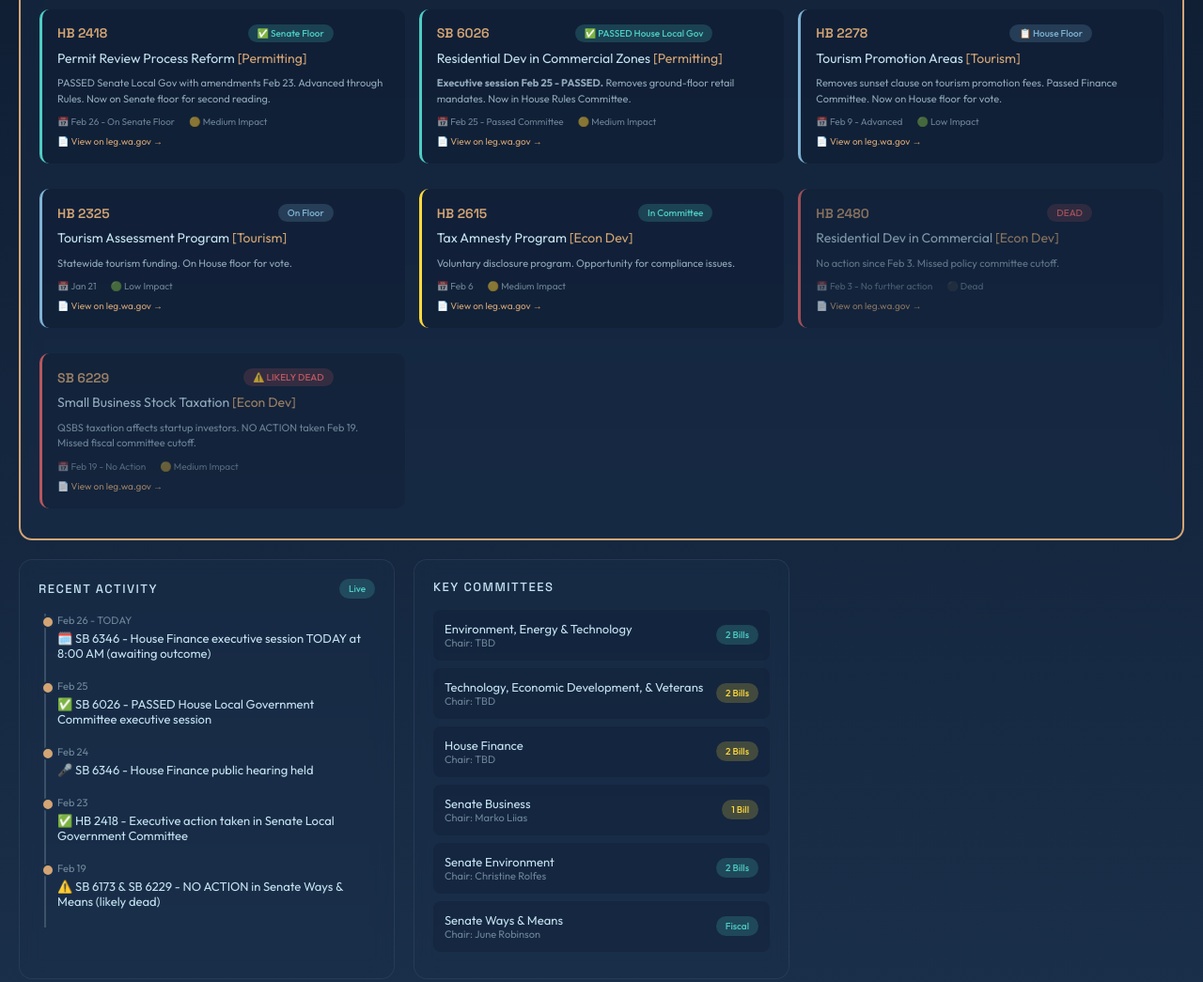
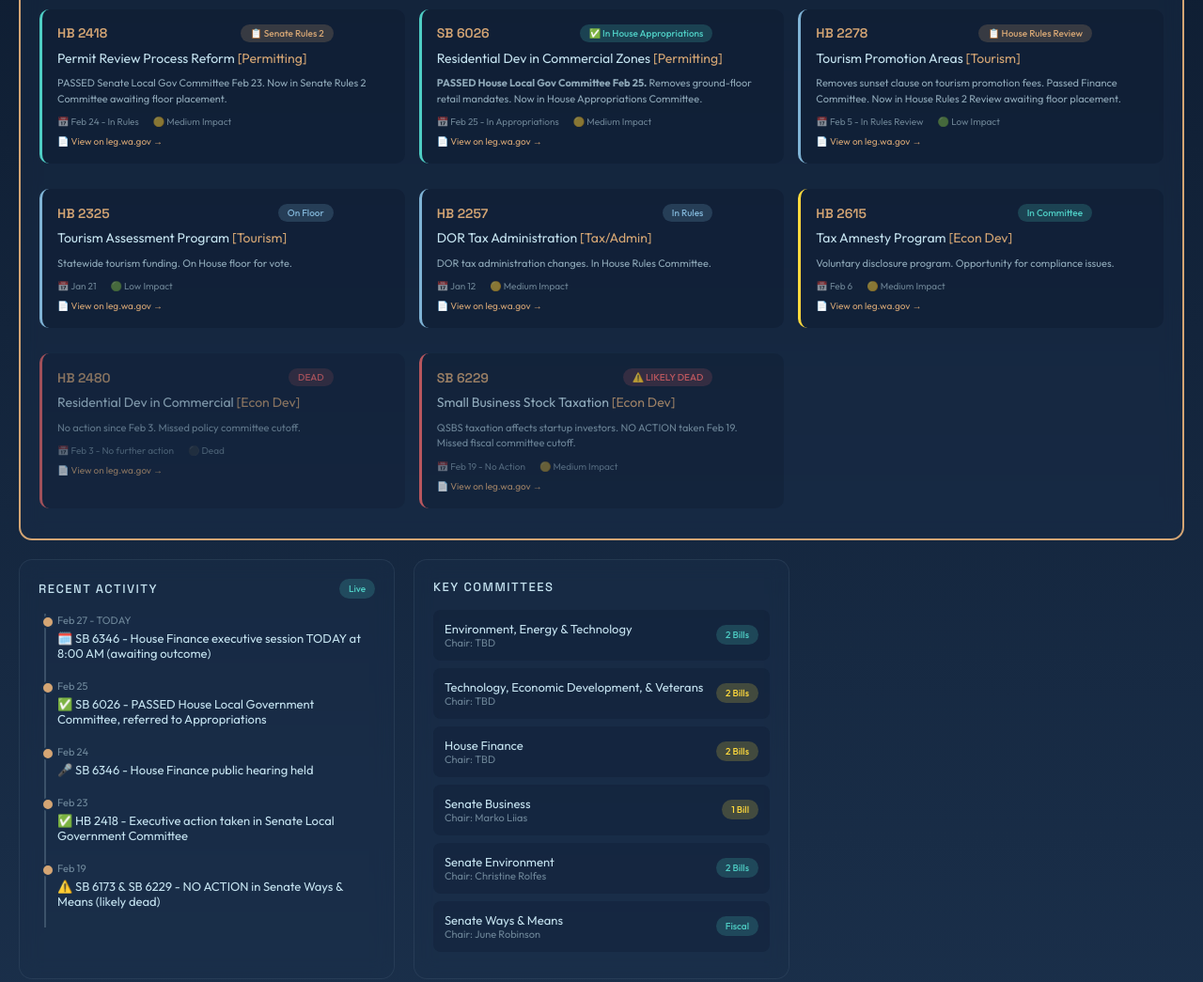
Before and after one commit to digikelly/hoshi-political, a plain HTML site: page index.html in a window 1280 px wide. Shown: the part 580-1625 px from the top of the page at 94% size. Drawn offline with Linux system fonts and the light colour scheme.

Commit message:
Update WA Political Dashboard - Feb 27, 2026
Status changes:
- HB 2418: Now in Senate Rules 2 Committee (was On Senate Floor)
- HB 2278: Now in House Rules 2 Review (was On House Floor)
- SB 6026: Now in House Appropriations (was In House Rules)
- SB 6346: House Finance exec session Feb 27 (unchanged, awaiting outcome)
- SB 6173 & SB 6229: Still likely dead (no action Feb 19)

Updated dashboard date to Feb 27, 2026.

```diff
--- a/index.html
+++ b/index.html
@@ -628,12 +628,12 @@
                         <div class="bill-card" onclick="showBillDetail('HB2418')" style="border-left-color: #4ecdc4; cursor: pointer;">
                             <div class="bill-header">
                                 <span class="bill-number">HB 2418</span>
-                                <span class="bill-status" style="background: rgba(78, 205, 196, 0.2); color: #4ecdc4;">✅ Senate Floor</span>
+                                <span class="bill-status" style="background: rgba(212, 165, 116, 0.2); color: var(--hoshi-gold);">📋 Senate Rules 2</span>
                             </div>
                             <div class="bill-title">Permit Review Process Reform <span style="color: var(--hoshi-gold);">[Permitting]</span></div>
-                            <div class="bill-description" style="font-size: 11px;">PASSED Senate Local Gov with amendments Feb 23. Advanced through Rules. Now on Senate floor for second reading.</div>
+                            <div class="bill-description" style="font-size: 11px;">PASSED Senate Local Gov Committee Feb 23. Now in Senate Rules 2 Committee awaiting floor placement.</div>
                             <div class="bill-meta" style="font-size: 10px;">
-                                <span>📅 Feb 26 - On Senate Floor</span>
+                                <span>📅 Feb 24 - In Rules</span>
                                 <span>🟡 Medium Impact</span>
                             </div>
                             <a href="https://app.leg.wa.gov/billsummary?BillNumber=2418&Year=2026" target="_blank" style="font-size: 10px; color: var(--hoshi-gold); text-decoration: none; display: inline-block; margin-top: 8px;" onclick="event.stopPropagation();">📄 View on leg.wa.gov →</a>
@@ -642,12 +642,12 @@
                         <div class="bill-card" onclick="showBillDetail('SB6026')" style="border-left-color: #4ecdc4; cursor: pointer;">
                             <div class="bill-header">
                                 <span class="bill-number">SB 6026</span>
-                                <span class="bill-status" style="background: rgba(78, 205, 196, 0.2); color: #4ecdc4;">✅ PASSED House Local Gov</span>
+                                <span class="bill-status" style="background: rgba(78, 205, 196, 0.2); color: #4ecdc4;">✅ In House Appropriations</span>
                             </div>
                             <div class="bill-title">Residential Dev in Commercial Zones <span style="color: var(--hoshi-gold);">[Permitting]</span></div>
-                            <div class="bill-description" style="font-size: 11px;"><strong>Executive session Feb 25 - PASSED.</strong> Removes ground-floor retail mandates. Now in House Rules Committee.</div>
+                            <div class="bill-description" style="font-size: 11px;"><strong>PASSED House Local Gov Committee Feb 25.</strong> Removes ground-floor retail mandates. Now in House Appropriations Committee.</div>
                             <div class="bill-meta" style="font-size: 10px;">
-                                <span>📅 Feb 25 - Passed Committee</span>
+                                <span>📅 Feb 25 - In Appropriations</span>
                                 <span>🟡 Medium Impact</span>
                             </div>
                             <a href="https://app.leg.wa.gov/billsummary?BillNumber=6026&Year=2026" target="_blank" style="font-size: 10px; color: var(--hoshi-gold); text-decoration: none; display: inline-block; margin-top: 8px;" onclick="event.stopPropagation();">📄 View on leg.wa.gov →</a>
@@ -657,12 +657,12 @@
                         <div class="bill-card" onclick="showBillDetail('HB2278')" style="border-left-color: #7fb3d5; cursor: pointer;">
                             <div class="bill-header">
                                 <span class="bill-number">HB 2278</span>
-                                <span class="bill-status" style="background: rgba(127, 179, 213, 0.2); color: #7fb3d5;">📋 House Floor</span>
+                                <span class="bill-status" style="background: rgba(212, 165, 116, 0.2); color: var(--hoshi-gold);">📋 House Rules Review</span>
                             </div>
                             <div class="bill-title">Tourism Promotion Areas <span style="color: var(--hoshi-gold);">[Tourism]</span></div>
-                            <div class="bill-description" style="font-size: 11px;">Removes sunset clause on tourism promotion fees. Passed Finance Committee. Now on House floor for vote.</div>
+                            <div class="bill-description" style="font-size: 11px;">Removes sunset clause on tourism promotion fees. Passed Finance Committee. Now in House Rules 2 Review awaiting floor placement.</div>
                             <div class="bill-meta" style="font-size: 10px;">
-                                <span>📅 Feb 9 - Advanced</span>
+                                <span>📅 Feb 5 - In Rules Review</span>
                                 <span>🟢 Low Impact</span>
                             </div>
                             <a href="https://app.leg.wa.gov/billsummary?BillNumber=2278&Year=2026" target="_blank" style="font-size: 10px; color: var(--hoshi-gold); text-decoration: none; display: inline-block; margin-top: 8px;" onclick="event.stopPropagation();">📄 View on leg.wa.gov →</a>
@@ -682,6 +682,21 @@
                             <a href="https://app.leg.wa.gov/billsummary?BillNumber=2325&Year=2025" target="_blank" style="font-size: 10px; color: var(--hoshi-gold); text-decoration: none; display: inline-block; margin-top: 8px;" onclick="event.stopPropagation();">📄 View on leg.wa.gov →</a>
                         </div>
 
+                        <!-- Additional Tourism/DOR Bills -->
+                        <div class="bill-card" onclick="showBillDetail('HB2257')" style="border-left-color: #7fb3d5; cursor: pointer;">
+                            <div class="bill-header">
+                                <span class="bill-number">HB 2257</span>
+                                <span class="bill-status" style="background: rgba(127, 179, 213, 0.2); color: #7fb3d5;">In Rules</span>
+                            </div>
+                            <div class="bill-title">DOR Tax Administration <span style="color: var(--hoshi-gold);">[Tax/Admin]</span></div>
+                            <div class="bill-description" style="font-size: 11px;">DOR tax administration changes. In House Rules Committee.</div>
+                            <div class="bill-meta" style="font-size: 10px;">
+                                <span>📅 Jan 12</span>
+                                <span>🟡 Medium Impact</span>
+                            </div>
+                            <a href="https://app.leg.wa.gov/billsummary?BillNumber=2257&Year=2025" target="_blank" style="font-size: 10px; color: var(--hoshi-gold); text-decoration: none; display: inline-block; margin-top: 8px;" onclick="event.stopPropagation();">📄 View on leg.wa.gov →</a>
+                        </div>
+
                         <!-- Economic Development -->
                         <div class="bill-card" onclick="showBillDetail('HB2615')" style="border-left-color: #ffd93d; cursor: pointer;">
                             <div class="bill-header">
@@ -736,12 +751,12 @@
                     </div>
                     <div class="timeline">
                         <div class="timeline-item">
-                            <div class="timeline-date">Feb 26 - TODAY</div>
+                            <div class="timeline-date">Feb 27 - TODAY</div>
                             <div class="timeline-content">🗓️ SB 6346 - House Finance executive session TODAY at 8:00 AM (awaiting outcome)</div>
                         </div>
                         <div class="timeline-item">
                             <div class="timeline-date">Feb 25</div>
-                            <div class="timeline-content">✅ SB 6026 - PASSED House Local Government Committee executive session</div>
+                            <div class="timeline-content">✅ SB 6026 - PASSED House Local Government Committee, referred to Appropriations</div>
                         </div>
                         <div class="timeline-item">
                             <div class="timeline-date">Feb 24</div>
@@ -814,7 +829,7 @@
                         <div style="display: flex; gap: 10px;">
                             <span class="card-badge badge-active">5 Active</span>
                             <span class="card-badge" style="background: rgba(255, 107, 107, 0.2); color: #ff6b6b;">2 Likely Dead</span>
-                            <span class="card-badge" style="background: rgba(212, 165, 116, 0.2); color: var(--hoshi-gold);">Feb 26 Update</span>
+                            <span class="card-badge" style="background: rgba(212, 165, 116, 0.2); color: var(--hoshi-gold);">Feb 27 Update</span>
                         </div>
                     </div>
                     <div style="overflow-x: auto;">
@@ -883,9 +898,9 @@
                         <div class="card-title">Weekly Summary</div>
                     </div>
                     <div class="summary-box">
-                        <div class="summary-title">Key Developments - Feb 26, 2026</div>
+                        <div class="summary-title">Key Developments - Feb 27, 2026</div>
                         <div class="summary-text">
-                            <strong>SB 6026 advanced:</strong> PASSED House Local Government Committee executive session Feb 25. <strong>HB 2418:</strong> Now on Senate floor for second reading after passing Rules Committee. <strong>SB 6173 & SB 6229:</strong> NO ACTION taken Feb 19 - both likely dead after missing fiscal committee cutoff. <strong>SB 6346:</strong> House Finance executive session TODAY Feb 26 at 8:00 AM.
+                            <strong>SB 6026 advanced:</strong> PASSED House Local Government Committee Feb 25, now in House Appropriations. <strong>HB 2418:</strong> In Senate Rules 2 Committee after passing Local Government Committee Feb 23. <strong>SB 6173 & SB 6229:</strong> NO ACTION taken Feb 19 - both likely dead after missing fiscal committee cutoff. <strong>SB 6346:</strong> House Finance executive session TODAY Feb 27 at 8:00 AM. <strong>HB 2278:</strong> In House Rules 2 Review awaiting floor placement.
                         </div>
                     </div>
                     <div style="margin-top: 16px; padding: 12px; background: rgba(255, 217, 61, 0.1); border-radius: 8px; border-left: 3px solid var(--warning);">
@@ -1298,7 +1313,7 @@
             'HB2257': { number: 'HB 2257', title: 'DOR Tax Administration', shortDesc: 'Concerning taxes administered by the Department of Revenue.', fullSummary: 'This bill concerns taxes administered by the Department of Revenue, potentially affecting various tax programs and compliance procedures.', assessment: 'Monitor for specific DOR procedure changes. Could affect tax compliance processes for multiple tax types.', status: 'HRules R', statusLabel: 'In Rules', hearing: 'Jan 12', sponsor: 'DOR Request', committee: 'House Rules', impact: 'medium', billUrl: 'https://app.leg.wa.gov/billsummary?BillNumber=2257&Year=2025', chamber: 'House', alive: true },
             'SB6113': { number: 'SB 6113', title: 'DOR Tax Administration - Senate', shortDesc: 'Senate version of DOR tax administration changes.', fullSummary: 'Senate companion to HB 2257, concerning taxes administered by the Department of Revenue.', assessment: 'Senate version PASSED. Monitor for House action. May become vehicle for DOR administrative changes.', status: 'SPassed 3rd', statusLabel: 'Passed Senate', hearing: 'Feb 16', sponsor: 'TBD', committee: 'Senate Floor', impact: 'medium', billUrl: 'https://app.leg.wa.gov/billsummary?BillNumber=6113&Year=2025', chamber: 'Senate', alive: true },
             'HB2489': { number: 'HB 2489', title: 'Public Space Standards', shortDesc: 'Establishing statewide standards for local enforcement of public space laws.', fullSummary: 'This bill establishes statewide standards for when local governments may enforce laws regulating the use of public space for life-sustaining activities.', assessment: 'Municipal governance issue. May affect local business environments in urban areas. Monitor for enforcement standardization.', status: 'HRules R', statusLabel: 'In Rules', hearing: 'Jan 14', sponsor: 'Gregerson (D)', committee: 'House Rules', impact: 'low', billUrl: 'https://app.leg.wa.gov/billsummary?BillNumber=2489&Year=2025', chamber: 'House', alive: true },
-            'HB2418': { number: 'HB 2418', title: 'Permit Review Process Reform', shortDesc: 'Concerning permit review processes and streamlining.', fullSummary: 'This bill concerns permit review processes, aiming to streamline and improve the efficiency of permit approvals for development projects.', assessment: 'PASSED Senate Local Government Committee with amendments Feb 23. Advanced through Rules Committee. Now on Senate floor for second reading. Important for development and construction clients.', status: 'SRules 2', statusLabel: 'On Senate Floor', hearing: 'Feb 26 - 2nd Reading', sponsor: 'TBD', committee: 'Senate Floor', impact: 'medium', billUrl: 'https://app.leg.wa.gov/billsummary?BillNumber=2418&Year=2026', chamber: 'House', alive: true },
+            'HB2418': { number: 'HB 2418', title: 'Permit Review Process Reform', shortDesc: 'Concerning permit review processes and streamlining.', fullSummary: 'This bill concerns permit review processes, aiming to streamline and improve the efficiency of permit approvals for development projects.', assessment: 'PASSED Senate Local Government Committee Feb 23. Now in Senate Rules 2 Committee awaiting floor placement. Important for development and construction clients.', status: 'SRules 2', statusLabel: 'In Senate Rules', hearing: 'Feb 23 - Passed Committee', sponsor: 'TBD', committee: 'Senate Rules 2', impact: 'medium', billUrl: 'https://app.leg.wa.gov/billsummary?BillNumber=2418&Year=2026', chamber: 'House', alive: true },
             'SB6209': { number: 'SB 6209', title: 'Financial Aid for Private Institutions', shortDesc: 'Concerning financial aid awards for students at private four-year and two-year institutions.', fullSummary: 'This bill concerns financial aid awards for students attending private four-year and two-year institutions of higher education.', assessment: 'Education sector bill. May affect private college enrollment and funding. Monitor for budget implications.', status: 'SWays & Means', statusLabel: 'In Committee', hearing: 'Jan 26', sponsor: 'TBD', committee: 'Senate Ways & Means', impact: 'low', billUrl: 'https://app.leg.wa.gov/billsummary?BillNumber=6209&Year=2025', chamber: 'Senate', alive: true },
             'HB2480': { number: 'HB 2480', title: 'Residential Development in Commercial Zones', shortDesc: 'Concerning residential development in commercial and mixed-use zones.', fullSummary: 'This bill concerns residential development in commercial and mixed-use zones, potentially increasing housing density in commercial areas.', assessment: 'DEAD - No action since Feb 3 executive session. Missed policy committee cutoff (Feb 7).', status: 'HLocal Govt', statusLabel: 'DEAD', hearing: 'Feb 3 - No further action', sponsor: 'TBD', committee: 'House Local Government', impact: 'high', billUrl: 'https://app.leg.wa.gov/billsummary?BillNumber=2480&Year=2025', chamber: 'House', alive: false },
             'HB2736': { number: 'HB 2736', title: 'Estate Tax Rates - Reinstatement', shortDesc: 'Reinstating estate tax rates that applied before May 20, 2025.', fullSummary: 'This bill reinstates the estate tax rates that were in effect prior to May 20, 2025, applying to estates of decedents dying on or after July 1, 2026.', assessment: 'LIKELY DEAD - Still in House Finance Committee. Missed policy committee cutoff (Feb 7).', status: 'HFinance', statusLabel: 'LIKELY DEAD', hearing: 'Feb 20', sponsor: 'Frame (D)', committee: 'House Finance', impact: 'medium', billUrl: 'https://app.leg.wa.gov/billsummary?BillNumber=2736&Year=2025', chamber: 'House', alive: false },
@@ -1306,7 +1321,7 @@
             'HB2225': { number: 'HB 2225', title: 'AI Companion Chatbot Regulation', shortDesc: 'Regulating AI companion chatbots with mental health safeguards.', fullSummary: 'Regulates artificial intelligence companion chatbots, requiring mental health safeguards and consumer protections for AI-powered companion applications.', assessment: 'Affects AI consumer applications. Monitoring for compliance requirements that may affect AI product development.', status: 'HTech', statusLabel: 'In Committee', hearing: 'Jan 14', sponsor: 'Ferguson (Gov)', committee: 'Technology, Economic Development, & Veterans', impact: 'medium', billUrl: 'https://app.leg.wa.gov/billsummary?BillNumber=2225&Year=2025', chamber: 'House', alive: true },
             'HB2446': { number: 'HB 2446', title: 'Quantum Technology Industry Development', shortDesc: 'Developing quantum technology into economic and workforce strategy.', fullSummary: 'Developing the quantum technology industry into the state\'s economic development and workforce strategy.', assessment: 'Emerging tech sector opportunity. Quantum technology aligns with space/tech sector focus. Monitor for funding opportunities.', status: 'HApprops', statusLabel: 'In Committee', hearing: 'Jan 20', sponsor: 'TBD', committee: 'Appropriations', impact: 'medium', billUrl: 'https://app.leg.wa.gov/billsummary?BillNumber=2446&Year=2025', chamber: 'House', alive: true },
             'SB6173': { number: 'SB 6173', title: 'Apple Health Employer Assessment', shortDesc: 'Creating an apple health employer assessment for employers with over 100 employees.', fullSummary: 'This bill creates an Apple Health employer assessment targeting employers with over 100 employees. This represents a significant new fee/tax on larger employers to fund health programs.', assessment: '🔴 LIKELY DEAD - Executive session on Feb 19 resulted in NO ACTION TAKEN. Missed fiscal committee cutoff. Major cost impact for employers over 100 employees if revived.', status: 'SWays & Means', statusLabel: 'LIKELY DEAD', hearing: 'Feb 19 - No Action', sponsor: 'TBD', committee: 'Senate Ways & Means', impact: 'high', billUrl: 'https://app.leg.wa.gov/billsummary?BillNumber=6173&Year=2026', chamber: 'Senate', alive: false },
-            'SB6026': { number: 'SB 6026', title: 'Residential Development in Commercial Zones', shortDesc: 'Removing ground-floor commercial mandates for residential development in commercial zones.', fullSummary: 'This bill removes the requirement for ground-floor commercial space in certain commercial zones, allowing for more residential development. Passed Senate, now in House.', assessment: 'PASSED House Local Government Committee executive session Feb 25. Removes ground-floor retail mandates for residential development. Now in House Rules Committee. Would increase housing supply by reducing commercial space requirements.', status: 'HLocGov', statusLabel: 'Passed Committee', hearing: 'Feb 25 - Passed', sponsor: 'TBD', committee: 'House Rules', impact: 'medium', billUrl: 'https://app.leg.wa.gov/billsummary?BillNumber=6026&Year=2026', chamber: 'Senate', alive: true },
+            'SB6026': { number: 'SB 6026', title: 'Residential Development in Commercial Zones', shortDesc: 'Removing ground-floor commercial mandates for residential development in commercial zones.', fullSummary: 'This bill removes the requirement for ground-floor commercial space in certain commercial zones, allowing for more residential development. Passed Senate, now in House.', assessment: 'PASSED House Local Government Committee executive session Feb 25. Removes ground-floor retail mandates for residential development. Now in House Appropriations Committee. Would increase housing supply by reducing commercial space requirements.', status: 'HApprops', statusLabel: 'In House Appropriations', hearing: 'Feb 25 - In Appropriations', sponsor: 'TBD', committee: 'House Appropriations', impact: 'medium', billUrl: 'https://app.leg.wa.gov/billsummary?BillNumber=6026&Year=2026', chamber: 'Senate', alive: true },
             'SB6347': { number: 'SB 6347', title: 'Estate Tax Reinstatement', shortDesc: 'Reinstating estate tax rates for large estates effective July 1, 2026.', fullSummary: 'This bill reinstates higher estate tax rates for large estates, effective July 1, 2026. Applies to estates of decedents dying on or after that date.', assessment: 'In House Finance Committee. Hearing scheduled Feb 26 at 8:00 AM. Affects estate planning for high-net-worth individuals.', status: 'HFinance', statusLabel: 'In House Finance', hearing: 'Feb 26 @ 8:00 AM', sponsor: 'TBD', committee: 'House Finance', impact: 'high', billUrl: 'https://app.leg.wa.gov/billsummary?BillNumber=6347&Year=2025', chamber: 'Senate', alive: true }
         };
 
```
